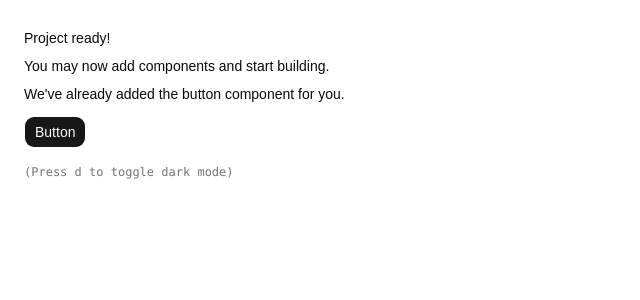
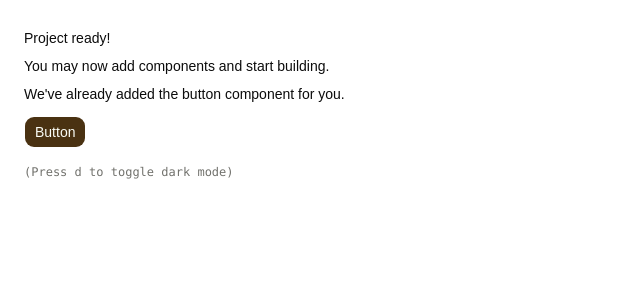
Before and after one commit to KacemMathlouthi/animus, a React (Vite) app in the folder apps/web/: page / in a window 1280 px wide. Shown: the top 300 px of the page, without its empty margins (0-640 px from the left). Built offline with nearby package versions, Linux system fonts and the light colour scheme.

Commit message:
feat(web): add theme tokens and dark mode
Neutral white/black core with an earthy accent palette reserved for the CTA and focus ring. Ships light/dark token sets, a toggle, and a light default.

```diff
--- /dev/null
+++ b/apps/web/src/components/theme-toggle.tsx
@@ -0,0 +1,23 @@
+import { MoonIcon, SunIcon } from "lucide-react";
+import { useTheme } from "@/components/theme-provider";
+import { Button } from "@/components/ui/button";
+
+export function ThemeToggle() {
+	const { theme, setTheme } = useTheme();
+
+	const toggle = () => {
+		setTheme(theme === "dark" ? "light" : "dark");
+	};
+
+	return (
+		<Button
+			aria-label="Toggle theme"
+			onClick={toggle}
+			size="icon-sm"
+			variant="ghost"
+		>
+			<SunIcon className="hidden dark:block" />
+			<MoonIcon className="block dark:hidden" />
+		</Button>
+	);
+}
--- a/apps/web/src/index.css
+++ b/apps/web/src/index.css
@@ -8,6 +8,20 @@
 @theme inline {
 	--font-heading: var(--font-sans);
 	--font-sans: "Geist Variable", sans-serif;
+
+	/* Brand palette — a calm, collected teaching platform.
+	   These are fixed constants; semantic tokens below map them per theme. */
+	--color-cream-paper: #fbfdf6;
+	--color-botanical-ink: #0a1d08;
+	--color-bark-brown: #31200b;
+	--color-warm-loam: #4a3212;
+	--color-forest-floor: #203b14;
+	--color-sage-mist: #eff2e8;
+	--color-lichen: #e0e5d5;
+	--color-moss-veil: #d7e8b5;
+	--color-eucalyptus: #c5ccb6;
+	--color-onyx: #000000;
+
 	--color-sidebar-ring: var(--sidebar-ring);
 	--color-sidebar-border: var(--sidebar-border);
 	--color-sidebar-accent-foreground: var(--sidebar-accent-foreground);
@@ -48,73 +62,78 @@
 	--radius-4xl: calc(var(--radius) * 2.6);
 }
 
+/* Light — neutral white/black core. Botanical palette appears only as a hint:
+   the CTA fill and the focus ring. Everything else is grayscale. */
 :root {
-	--background: oklch(1 0 0);
-	--foreground: oklch(0.145 0 0);
-	--card: oklch(1 0 0);
-	--card-foreground: oklch(0.145 0 0);
-	--popover: oklch(1 0 0);
-	--popover-foreground: oklch(0.145 0 0);
-	--primary: oklch(0.205 0 0);
-	--primary-foreground: oklch(0.985 0 0);
-	--secondary: oklch(0.97 0 0);
-	--secondary-foreground: oklch(0.205 0 0);
-	--muted: oklch(0.97 0 0);
-	--muted-foreground: oklch(0.556 0 0);
-	--accent: oklch(0.97 0 0);
-	--accent-foreground: oklch(0.205 0 0);
-	--destructive: oklch(0.577 0.245 27.325);
-	--border: oklch(0.922 0 0);
-	--input: oklch(0.922 0 0);
-	--ring: oklch(0.708 0 0);
-	--chart-1: oklch(0.87 0 0);
-	--chart-2: oklch(0.556 0 0);
-	--chart-3: oklch(0.439 0 0);
-	--chart-4: oklch(0.371 0 0);
-	--chart-5: oklch(0.269 0 0);
+	--background: #ffffff;
+	--foreground: #0c0c0c;
+	--card: #ffffff;
+	--card-foreground: #0c0c0c;
+	--popover: #ffffff;
+	--popover-foreground: #0c0c0c;
+	--primary: #4a3212; /* warm loam — the single chromatic accent */
+	--primary-foreground: #fbfdf6;
+	--secondary: #f5f5f4;
+	--secondary-foreground: #1c1c1a;
+	--muted: #f5f5f4;
+	--muted-foreground: #71716c;
+	--accent: #f5f5f4;
+	--accent-foreground: #1c1c1a;
+	--destructive: #9a3412;
+	--border: #e7e6e3;
+	--input: #e7e6e3;
+	--ring: #203b14; /* forest floor — green focus hint */
+	--chart-1: #4a3212;
+	--chart-2: #203b14;
+	--chart-3: #6f9e57;
+	--chart-4: #31200b;
+	--chart-5: #c5ccb6;
 	--radius: 0.625rem;
-	--sidebar: oklch(0.985 0 0);
-	--sidebar-foreground: oklch(0.145 0 0);
-	--sidebar-primary: oklch(0.205 0 0);
-	--sidebar-primary-foreground: oklch(0.985 0 0);
-	--sidebar-accent: oklch(0.97 0 0);
-	--sidebar-accent-foreground: oklch(0.205 0 0);
-	--sidebar-border: oklch(0.922 0 0);
-	--sidebar-ring: oklch(0.708 0 0);
+	--sidebar: #fafafa;
+	--sidebar-foreground: #0c0c0c;
+	--sidebar-primary: #4a3212;
+	--sidebar-primary-foreground: #fbfdf6;
+	--sidebar-accent: #f5f5f4;
+	--sidebar-accent-foreground: #1c1c1a;
+	--sidebar-border: #e7e6e3;
+	--sidebar-ring: #203b14;
+	color-scheme: light;
 }
 
+/* Dark — neutral near-black core. Warm-sand CTA + sage focus ring as the hint. */
 .dark {
-	--background: oklch(0.145 0 0);
-	--foreground: oklch(0.985 0 0);
-	--card: oklch(0.205 0 0);
-	--card-foreground: oklch(0.985 0 0);
-	--popover: oklch(0.205 0 0);
-	--popover-foreground: oklch(0.985 0 0);
-	--primary: oklch(0.922 0 0);
-	--primary-foreground: oklch(0.205 0 0);
-	--secondary: oklch(0.269 0 0);
-	--secondary-foreground: oklch(0.985 0 0);
-	--muted: oklch(0.269 0 0);
-	--muted-foreground: oklch(0.708 0 0);
-	--accent: oklch(0.269 0 0);
-	--accent-foreground: oklch(0.985 0 0);
-	--destructive: oklch(0.704 0.191 22.216);
+	--background: #0a0a0a;
+	--foreground: #fafafa;
+	--card: #141414;
+	--card-foreground: #fafafa;
+	--popover: #141414;
+	--popover-foreground: #fafafa;
+	--primary: #d8b98a; /* warm sand — the single chromatic accent */
+	--primary-foreground: #20160a;
+	--secondary: #1c1c1c;
+	--secondary-foreground: #fafafa;
+	--muted: #1c1c1c;
+	--muted-foreground: #a1a19b;
+	--accent: #1f1f1f;
+	--accent-foreground: #fafafa;
+	--destructive: #e7795b;
 	--border: oklch(1 0 0 / 10%);
 	--input: oklch(1 0 0 / 15%);
-	--ring: oklch(0.556 0 0);
-	--chart-1: oklch(0.87 0 0);
-	--chart-2: oklch(0.556 0 0);
-	--chart-3: oklch(0.439 0 0);
-	--chart-4: oklch(0.371 0 0);
-	--chart-5: oklch(0.269 0 0);
-	--sidebar: oklch(0.205 0 0);
-	--sidebar-foreground: oklch(0.985 0 0);
-	--sidebar-primary: oklch(0.488 0.243 264.376);
-	--sidebar-primary-foreground: oklch(0.985 0 0);
-	--sidebar-accent: oklch(0.269 0 0);
-	--sidebar-accent-foreground: oklch(0.985 0 0);
+	--ring: #6f9e57; /* sage — green focus hint */
+	--chart-1: #d8b98a;
+	--chart-2: #6f9e57;
+	--chart-3: #d7e8b5;
+	--chart-4: #c5ccb6;
+	--chart-5: #4a3212;
+	--sidebar: #141414;
+	--sidebar-foreground: #fafafa;
+	--sidebar-primary: #d8b98a;
+	--sidebar-primary-foreground: #20160a;
+	--sidebar-accent: #1c1c1c;
+	--sidebar-accent-foreground: #fafafa;
 	--sidebar-border: oklch(1 0 0 / 10%);
-	--sidebar-ring: oklch(0.556 0 0);
+	--sidebar-ring: #6f9e57;
+	color-scheme: dark;
 }
 
 @layer base {
@@ -123,8 +142,12 @@
 	}
 	body {
 		@apply bg-background text-foreground;
+		font-feature-settings: "ss01", "cv01", "cv11";
+		-webkit-font-smoothing: antialiased;
 	}
 	html {
 		@apply font-sans;
+		scroll-behavior: smooth;
+		scroll-padding-top: 5rem;
 	}
 }
--- a/apps/web/src/main.tsx
+++ b/apps/web/src/main.tsx
@@ -12,7 +12,7 @@ if (!rootElement) {
 
 createRoot(rootElement).render(
 	<StrictMode>
-		<ThemeProvider>
+		<ThemeProvider defaultTheme="light" storageKey="anima-theme">
 			<App />
 		</ThemeProvider>
 	</StrictMode>,
```
